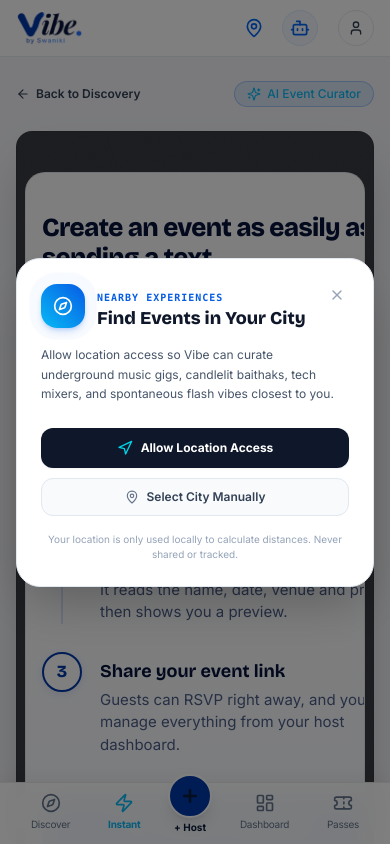
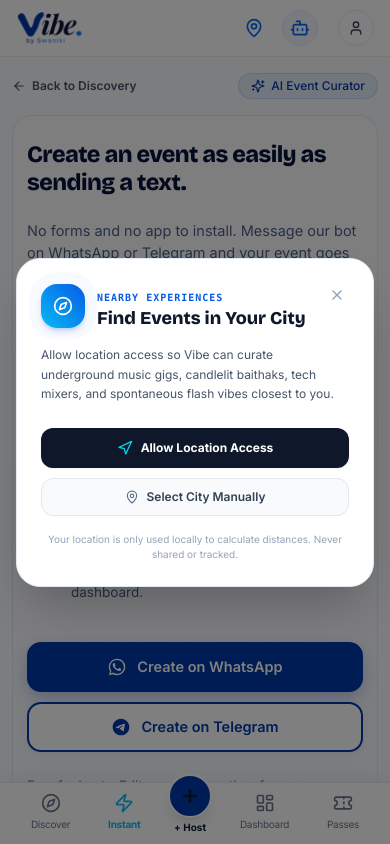
Before and after one commit to Suyashp07/Vibe, a Next.js app: page /bot in a window 390 px wide. Shown: the top 844 px of the page. Built offline with nearby package versions, Linux system fonts and the light colour scheme; no server answers; a web font is replaced by a local one.

Commit message:
fix(bot): improve mobile responsiveness and fix overflow on /bot screen

```diff
--- a/src/app/bot/page.tsx
+++ b/src/app/bot/page.tsx
@@ -9,28 +9,28 @@ import { ArrowLeft, Sparkles } from 'lucide-react';
 
 export default function BotPage() {
   return (
-    <div className="min-h-screen flex flex-col bg-[#050505] text-[#F3F4F6] font-sans selection:bg-[#08B9F5] selection:text-white">
+    <div className="min-h-screen flex flex-col bg-slate-50 dark:bg-[#060A1C] text-slate-900 dark:text-[#F3F4F6] font-sans transition-colors duration-200 selection:bg-[#0038A8] dark:selection:bg-[#08B9F5] selection:text-white">
       <Navbar />
 
-      <main className="flex-1 max-w-7xl mx-auto px-4 sm:px-6 lg:px-8 pt-6 pb-16 w-full">
+      <main className="flex-1 max-w-6xl mx-auto px-3 sm:px-6 lg:px-8 pt-4 sm:pt-6 pb-16 w-full overflow-x-hidden">
         {/* Navigation Breadcrumb */}
-        <div className="mb-6 flex items-center justify-between">
+        <div className="mb-4 sm:mb-6 flex items-center justify-between">
           <Link
             href="/"
-            className="inline-flex items-center gap-1.5 text-xs font-semibold text-white/60 hover:text-white transition-colors"
+            className="inline-flex items-center gap-1.5 text-xs font-semibold text-slate-600 hover:text-slate-900 dark:text-white/60 dark:hover:text-white transition-colors"
           >
             <ArrowLeft className="w-3.5 h-3.5" />
             <span>Back to Discovery</span>
           </Link>
 
-          <div className="inline-flex items-center gap-1.5 px-3 py-1 rounded-full bg-[#0066F5]/10 border border-[#0066F5]/25 text-[#08B9F5] text-xs font-medium">
+          <div className="inline-flex items-center gap-1.5 px-3 py-1 rounded-full bg-blue-500/10 border border-blue-500/20 text-[#0038A8] dark:text-[#08B9F5] text-xs font-medium">
             <Sparkles className="w-3.5 h-3.5" />
             <span>AI Event Curator</span>
           </div>
         </div>
 
         {/* Create an event as easily as sending a text section */}
-        <div className="rounded-2xl border border-white/10 bg-[#0B0D13]/80 backdrop-blur-xl overflow-hidden p-2 sm:p-6 shadow-2xl">
+        <div className="w-full">
           <BotCreateSection />
         </div>
       </main>
--- a/src/app/globals.css
+++ b/src/app/globals.css
@@ -2252,13 +2252,17 @@ html.dark .bot-create-section {
   align-items: center;
   gap: 56px;
   max-width: 1120px;
+  width: 100%;
   margin: 0 auto;
+  box-sizing: border-box;
 }
 
 .bot-create-left {
   display: flex;
   flex-direction: column;
   gap: 24px;
+  min-width: 0;
+  width: 100%;
 }
 
 .bot-create-h1 {
@@ -2268,8 +2272,11 @@ html.dark .bot-create-section {
   margin: 0;
   font-family: var(--font-bricolage), 'Bricolage Grotesque', 'Outfit', sans-serif !important;
   font-weight: 800 !important;
+  font-size: clamp(24px, 3.8vw, 42px);
   line-height: 1.15;
   text-transform: none !important;
+  word-break: break-word;
+  overflow-wrap: break-word;
 }
 
 html.dark .bot-create-h1 {
@@ -2359,6 +2366,8 @@ html.dark .bot-step-line {
   flex-direction: column;
   gap: 4px;
   padding-top: 6px;
+  min-width: 0;
+  flex: 1;
 }
 
 .bot-step-title {
@@ -2379,6 +2388,8 @@ html.dark .bot-step-title {
   margin: 0;
   font-size: 15px;
   line-height: 1.5;
+  word-break: break-word;
+  overflow-wrap: break-word;
 }
 
 html.dark .bot-step-desc {
@@ -2387,7 +2398,8 @@ html.dark .bot-step-desc {
 
 .bot-code-chip {
   color: #07133a;
-  white-space: nowrap;
+  white-space: normal;
+  word-break: break-word;
   background-color: #dbe8ff;
   border: 1px solid #d6e2fa;
   border-radius: 6px;
@@ -2396,7 +2408,7 @@ html.dark .bot-step-desc {
   font-family: SFMono-Regular, Consolas, monospace;
   font-size: 13.5px;
   font-weight: 600;
-  display: inline-block;
+  display: inline;
 }
 
 html.dark .bot-code-chip {
@@ -2490,6 +2502,8 @@ html.dark .bot-muted-note {
   justify-content: center;
   align-items: center;
   gap: 20px;
+  min-width: 0;
+  width: 100%;
 }
 
 .bot-tab-toggle {
@@ -2926,11 +2940,12 @@ html.dark .bot-input-field {
 
 @media (max-width: 900px) {
   .bot-create-section {
-    padding: 56px 5vw;
+    padding: 44px 20px;
+    margin: 16px 0;
   }
   .bot-create-container {
     grid-template-columns: 1fr;
-    gap: 44px;
+    gap: 36px;
   }
   .bot-create-h1,
   .bot-create-subtext {
@@ -2940,23 +2955,75 @@ html.dark .bot-input-field {
 
 @media (max-width: 600px) {
   .bot-create-section {
-    padding: 40px 16px;
+    padding: 24px 14px;
     border-radius: 20px;
+    margin: 8px 0;
+  }
+  .bot-create-h1 {
+    font-size: clamp(22px, 6vw, 28px) !important;
+    line-height: 1.2 !important;
+  }
+  .bot-create-subtext {
+    font-size: 14.5px !important;
+    line-height: 1.5 !important;
+  }
+  .bot-step-item {
+    gap: 12px;
+    padding-bottom: 20px;
+  }
+  .bot-step-circle {
+    width: 32px;
+    height: 32px;
+    font-size: 15px;
+  }
+  .bot-step-line {
+    top: 32px;
+  }
+  .bot-step-title {
+    font-size: 16px;
+  }
+  .bot-step-desc {
+    font-size: 13.5px;
+  }
+  .bot-code-chip {
+    white-space: normal;
+    word-break: break-word;
+    display: inline;
+    padding: 2px 6px;
+    font-size: 12.5px;
+    margin: 0 2px;
   }
   .bot-action-buttons {
     flex-direction: column;
     align-items: stretch;
+    width: 100%;
+    gap: 10px;
   }
   .bot-btn {
     width: 100%;
+    padding: 12px 16px;
+    font-size: 14.5px;
+  }
+  .bot-tab-toggle {
+    width: 100%;
+    max-width: 320px;
+    box-sizing: border-box;
+    display: flex;
+  }
+  .bot-tab-btn {
+    flex: 1;
+    justify-content: center;
+    padding: 8px 12px;
+    font-size: 13px;
   }
   .bot-phone-frame {
-    border-radius: 32px;
+    border-radius: 28px;
     max-width: 100%;
+    width: 100%;
     padding: 8px;
   }
   .bot-phone-screen {
-    border-radius: 24px;
-    height: 480px;
-  }
-}
+    border-radius: 22px;
+    height: 440px;
+  }
+}
--- a/src/components/events/BotCreateSection.tsx
+++ b/src/components/events/BotCreateSection.tsx
@@ -203,7 +203,7 @@ export default function BotCreateSection() {
         <div className="bot-create-left">
           <h2
             className="bot-create-h1"
-            style={{ textTransform: 'none', fontSize: 'clamp(26px, 3.6vw, 42px)', lineHeight: 1.15, maxWidth: '20ch' }}
+            style={{ textTransform: 'none', lineHeight: 1.15 }}
           >
             Create an event as easily as sending a text.
           </h2>
```
